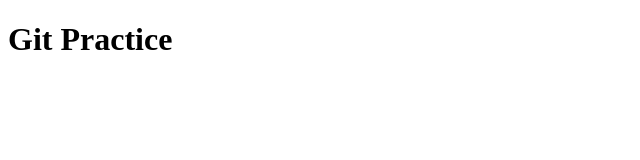
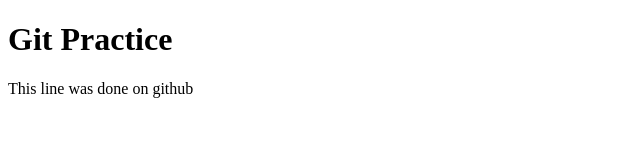
Before and after one commit to webdevashu123/project3, a plain HTML site: page index.html in a window 1280 px wide. Shown: the whole page, without its empty margins (0-640 px from the left). Drawn offline with Linux system fonts and the light colour scheme.

Commit message:
Update index.html

```diff
--- a/index.html
+++ b/index.html
@@ -7,5 +7,6 @@
 </head>
 <body>
     <h1>Git Practice</h1>
+    <p>This line was done on github</p>
 </body>
 </html>
```
